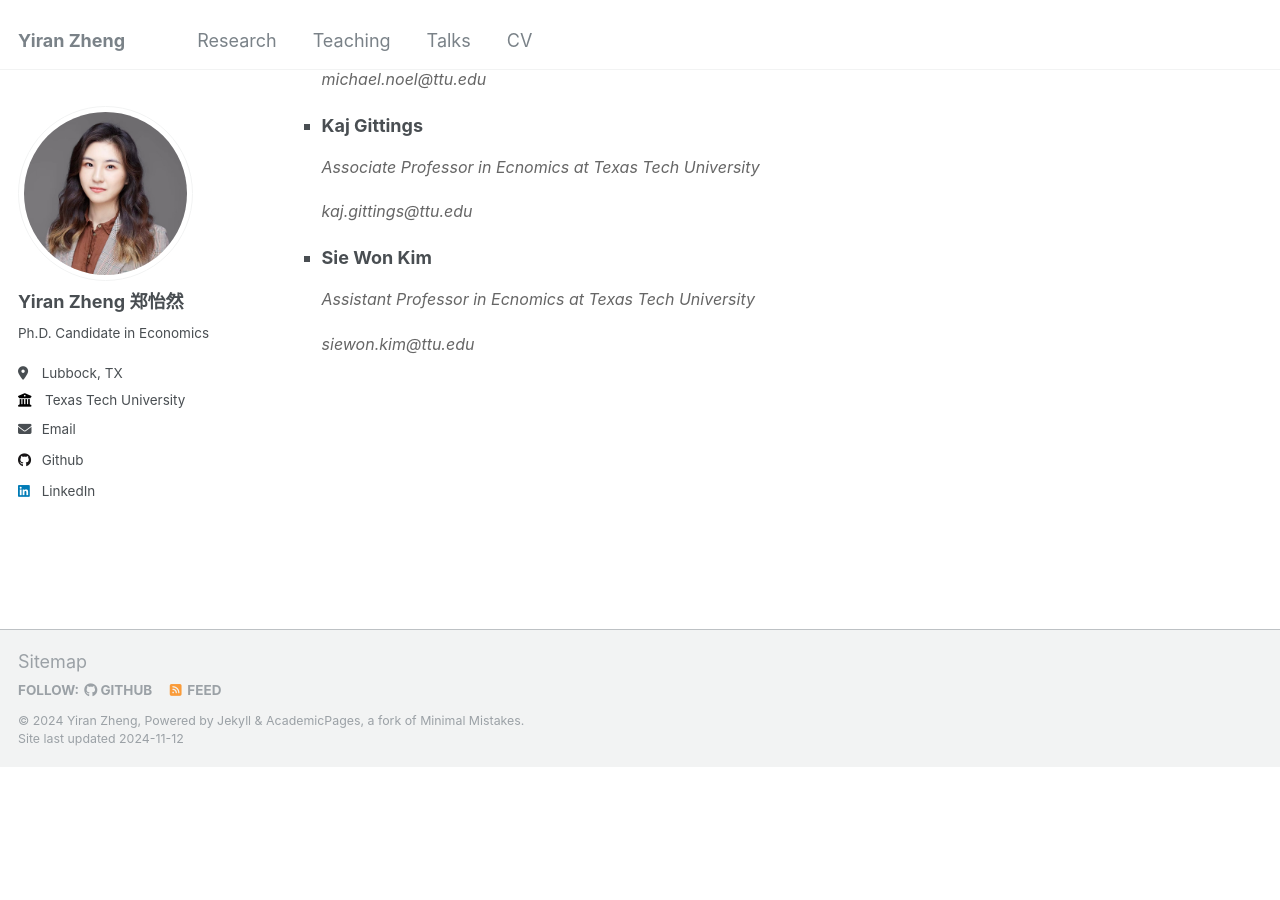
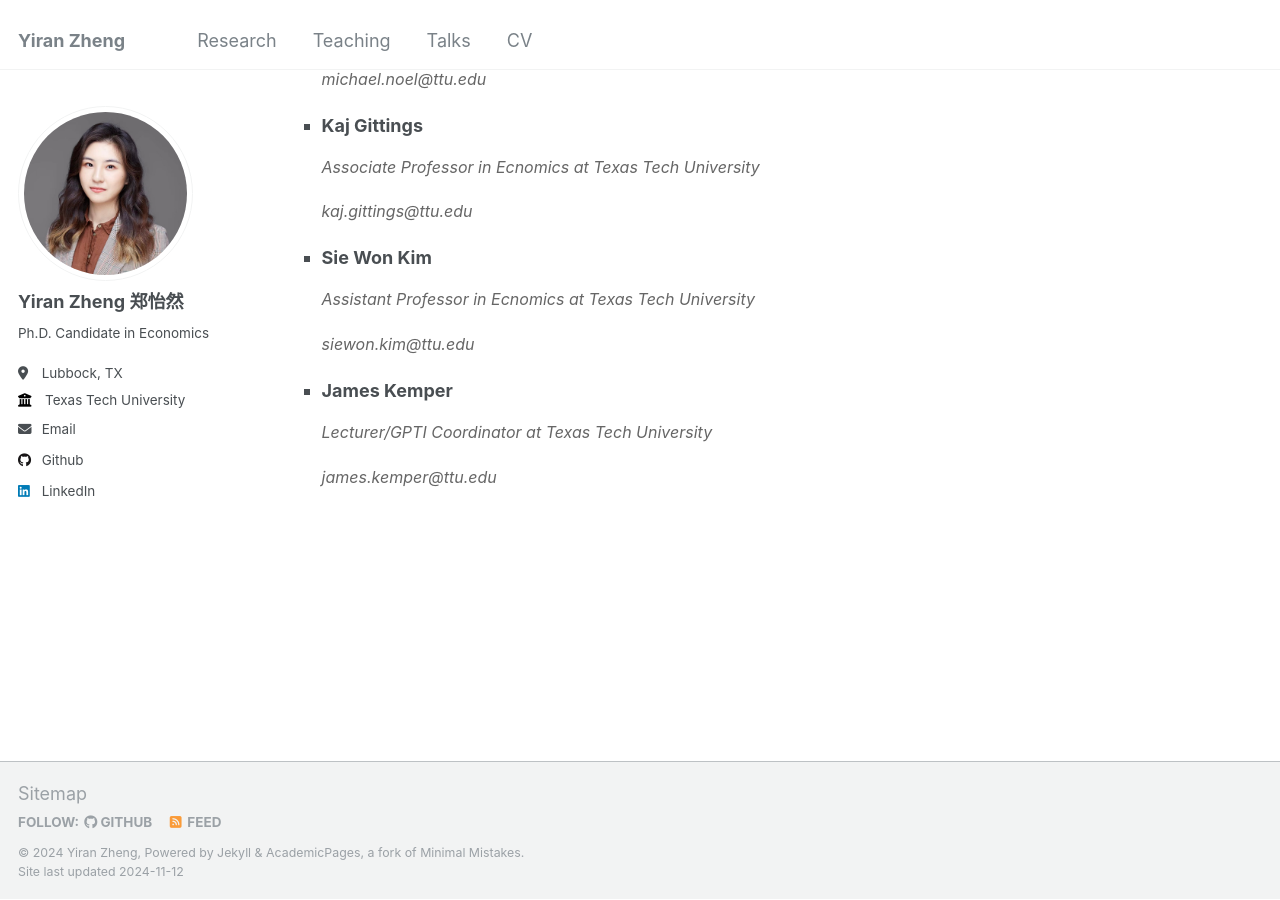
Before and after one commit to yiran-zheng/yiran-zheng.github.io, a Jekyll site: the page built from _pages/cv.md, in a window 1280 px wide and 900 px high, scrolled down 1205 px. Built offline with Jekyll 4.4.1, drawn with Linux system fonts in a browser that asks for light colours; before the commit the page ends 1972 px from its top, so only the background shows below that.

Commit message:
Update cv.md

```diff
--- a/_pages/cv.md
+++ b/_pages/cv.md
@@ -80,4 +80,11 @@ redirect_from:
         <p>siewon.kim@ttu.edu</p>
       </div>
     </li>
+     <li>
+      <strong>James Kemper</strong>
+      <div style="font-style: italic; margin-bottom: 12px;font-size: 16px;color: #666666;">
+        <p>Lecturer/GPTI Coordinator at Texas Tech University</p>
+        <p>james.kemper@ttu.edu</p>
+      </div>
+    </li>
   </ul>
```
